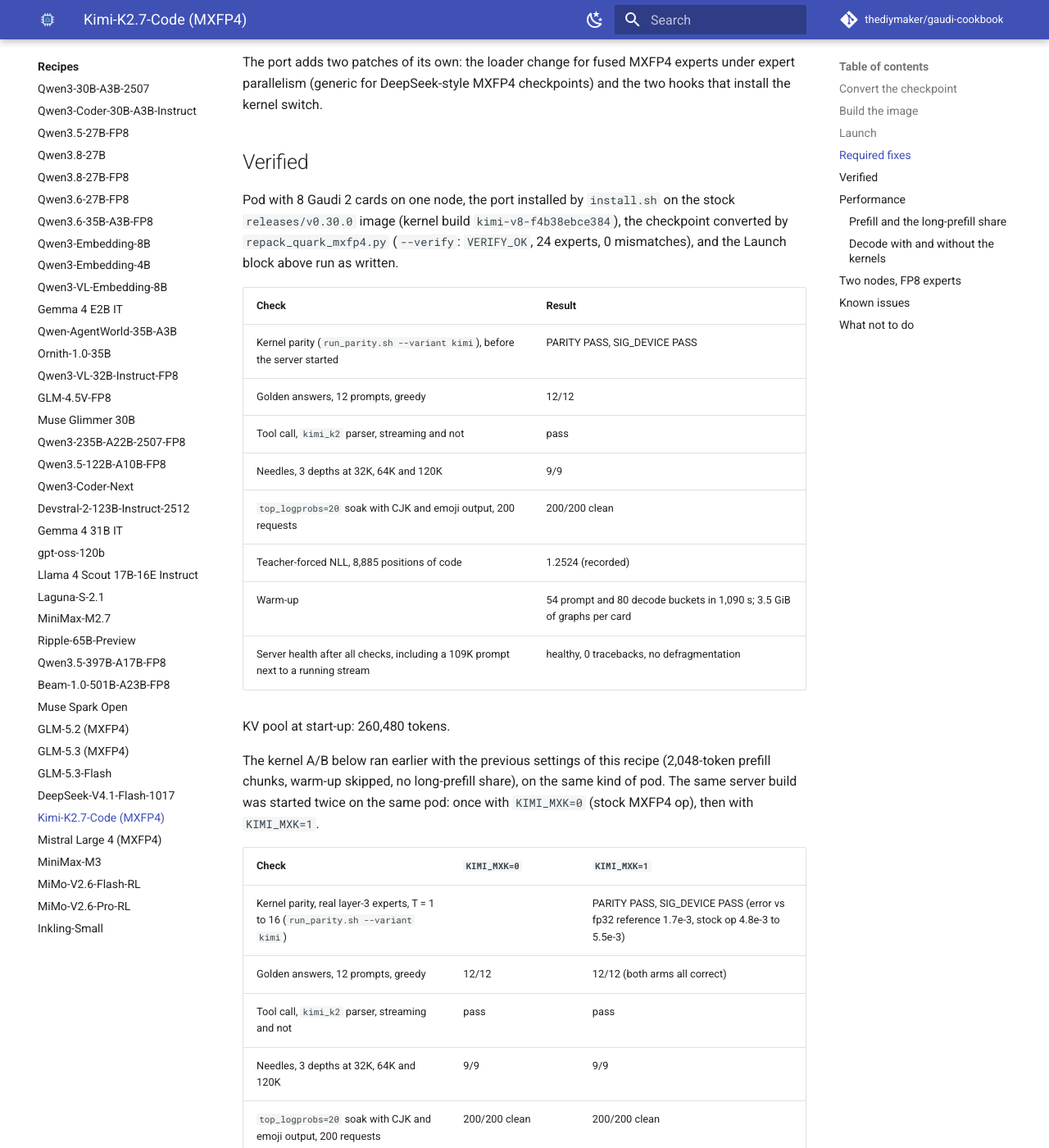
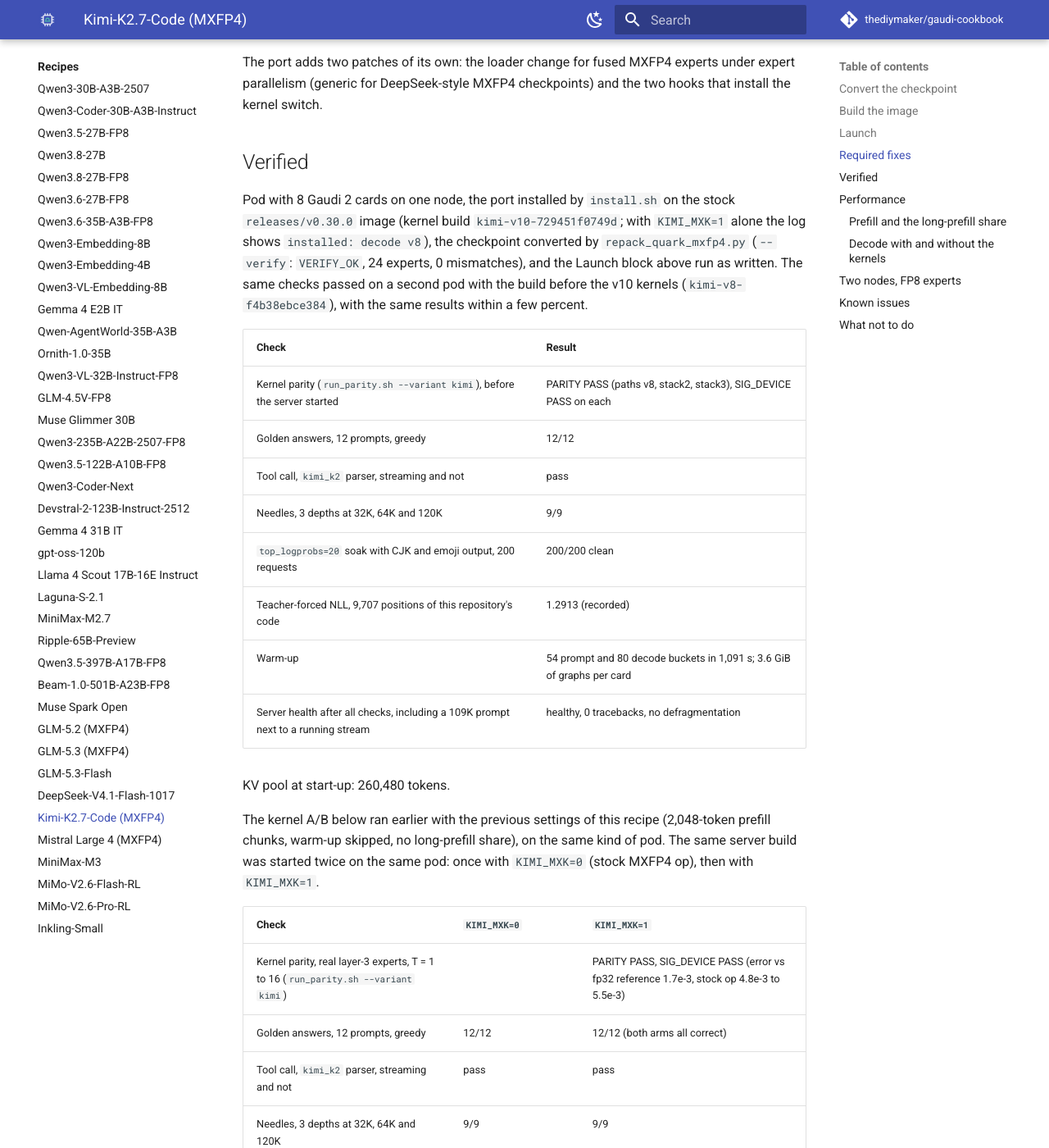
Before and after one commit to thediymaker/gaudi-cookbook, an MkDocs documentation site: the page built from docs/recipes/kimi-k2-7-code.md, in a window 1280 px wide and 1400 px high, scrolled down 4077 px. Shown: the whole window at 82% size. Built offline with MkDocs 1.6.1 and Material for MkDocs 9.7.7, drawn with Linux system fonts in a browser that asks for light colours; comment, search, counter and statistics services are not loaded; some of the changed text lies outside the part shown.

Commit message:
Kimi-K2.7-Code: record the re-run on the v10 kernel build

```diff
--- a/docs/recipes/kimi-k2-7-code.md
+++ b/docs/recipes/kimi-k2-7-code.md
@@ -155,18 +155,20 @@ for DeepSeek-style MXFP4 checkpoints) and the two hooks that install the kernel
 ## Verified
 
 Pod with 8 Gaudi 2 cards on one node, the port installed by `install.sh` on the stock `releases/v0.30.0` image
-(kernel build `kimi-v8-f4b38ebce384`), the checkpoint converted by `repack_quark_mxfp4.py` (`--verify`:
-`VERIFY_OK`, 24 experts, 0 mismatches), and the Launch block above run as written.
+(kernel build `kimi-v10-729451f0749d`; with `KIMI_MXK=1` alone the log shows `installed: decode v8`), the
+checkpoint converted by `repack_quark_mxfp4.py` (`--verify`: `VERIFY_OK`, 24 experts, 0 mismatches), and the
+Launch block above run as written. The same checks passed on a second pod with the build before the v10 kernels
+(`kimi-v8-f4b38ebce384`), with the same results within a few percent.
 
 | Check | Result |
 | --- | --- |
-| Kernel parity (`run_parity.sh --variant kimi`), before the server started | PARITY PASS, SIG_DEVICE PASS |
+| Kernel parity (`run_parity.sh --variant kimi`), before the server started | PARITY PASS (paths v8, stack2, stack3), SIG_DEVICE PASS on each |
 | Golden answers, 12 prompts, greedy | 12/12 |
 | Tool call, `kimi_k2` parser, streaming and not | pass |
 | Needles, 3 depths at 32K, 64K and 120K | 9/9 |
 | `top_logprobs=20` soak with CJK and emoji output, 200 requests | 200/200 clean |
-| Teacher-forced NLL, 8,885 positions of code | 1.2524 (recorded) |
-| Warm-up | 54 prompt and 80 decode buckets in 1,090 s; 3.5 GiB of graphs per card |
+| Teacher-forced NLL, 9,707 positions of this repository's code | 1.2913 (recorded) |
+| Warm-up | 54 prompt and 80 decode buckets in 1,091 s; 3.6 GiB of graphs per card |
 | Server health after all checks, including a 109K prompt next to a running stream | healthy, 0 tracebacks, no defragmentation |
 
 KV pool at start-up: 260,480 tokens.
@@ -191,7 +193,8 @@ once with `KIMI_MXK=0` (stock MXFP4 op), then with `KIMI_MXK=1`.
 
 The Launch block above against this recipe's previous settings (2,048-token chunks, query buckets up to 2,048,
 context buckets in 256-block steps, warm-up skipped, no long-prefill share), on the same pod and server build,
-one after the other. Measured as: one 8-card node, `KIMI_MXK=1`, `kimi_gates.py ttft` (median of 3 uncached
+one after the other, on the build before the v10 kernels (the v10 build gave 1.47 / 7.54 / 31.9 s, 40.7 / 23.4 tok/s
+and 21.2 tok/s on the same measurements). Measured as: one 8-card node, `KIMI_MXK=1`, `kimi_gates.py ttft` (median of 3 uncached
 prompts; the previous settings' first run of each length compiled and is left out of the median),
 `kimi_gates.py sweep 16000 1,4`, and a decode stream of 6,000 tokens measured while one uncached 109K-token prompt
 prefills next to it.
```
Also changed, not shown: other parts of docs/recipes/kimi-k2-7-code.md (+1 -1 lines), 1 other file.
